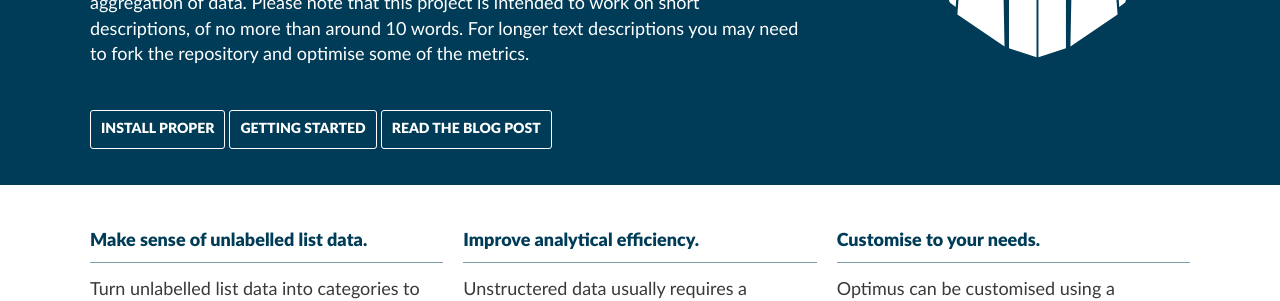
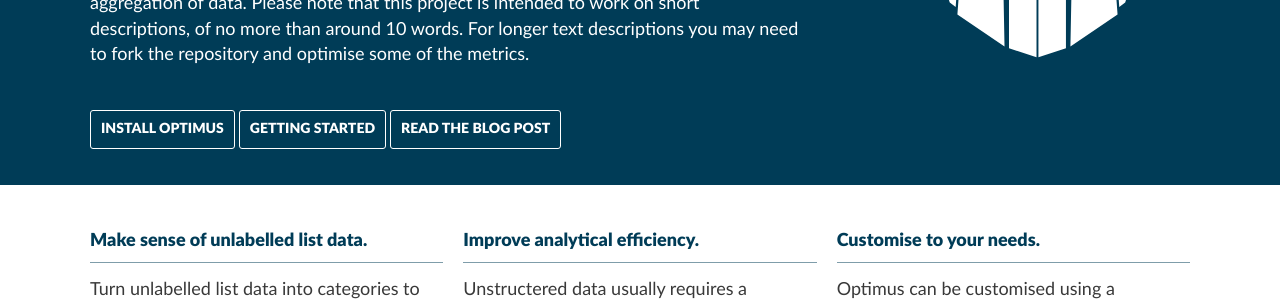
Before and after one commit to datasciencecampus/optimus, a Jekyll site: the page built from docs/index.md, in a window 1280 px wide and 900 px high. Shown: the part 294-595 px from the top of the window. Built offline with Jekyll 4.4.1, drawn with Linux system fonts in a browser that asks for light colours.

Commit message:
blog link

```diff
--- a/docs/_data/promo.yml
+++ b/docs/_data/promo.yml
@@ -5,10 +5,10 @@
   children:
   - type: button
     href: docs/installation.html
-    text: Install proper
+    text: Install optimus
   - type: button
     href: docs/quick_start.html
     text: Getting started
   - type: button
-    href: https://datasciencecampus.ons.gov.uk/access-to-services-using-multimodal-transport-networks/
+    href: https://datasciencecampus.ons.gov.uk/o-p-t-i-m-u-s-turning-free-text-lists-into-hierarchical-datasets
     text: Read the blog post
```
